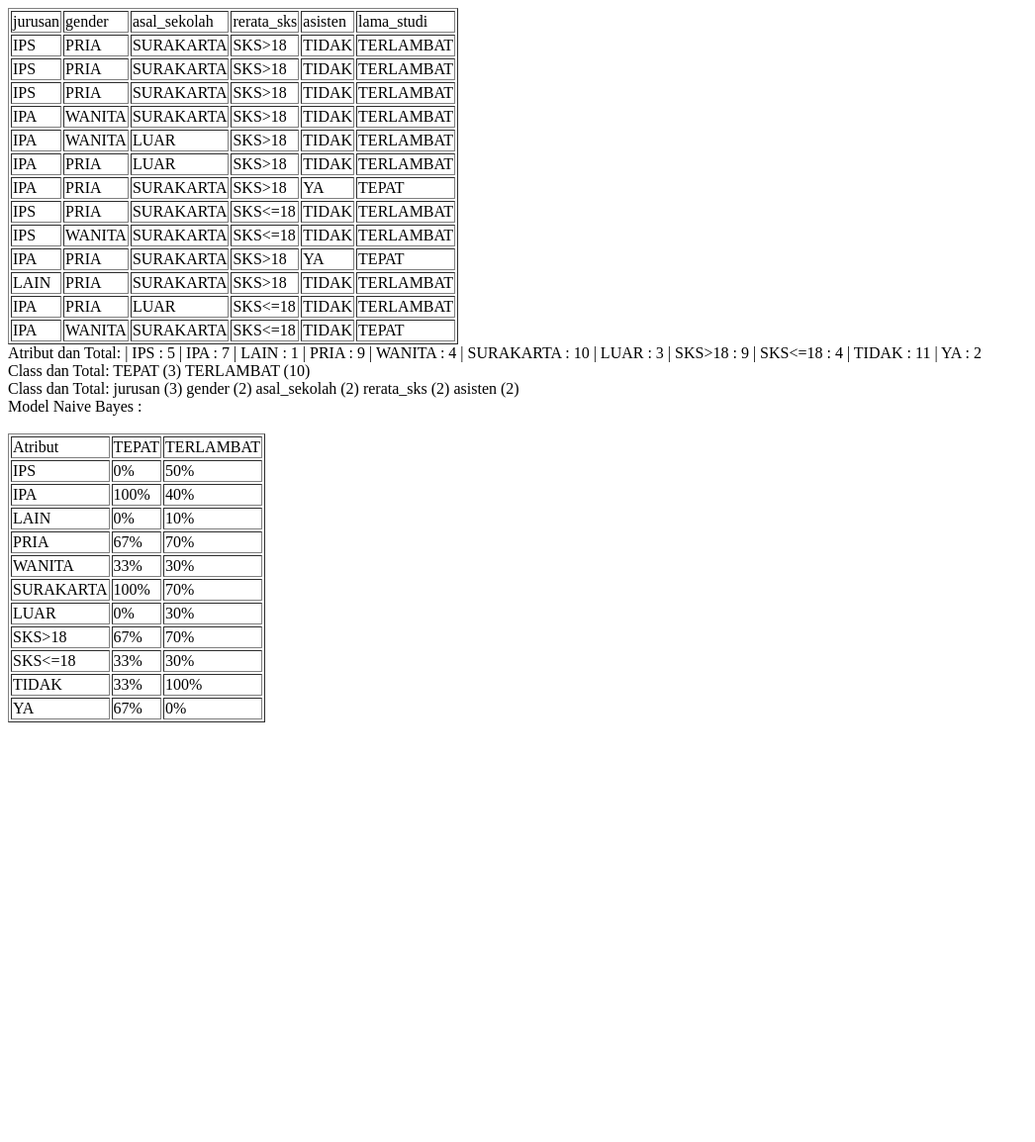
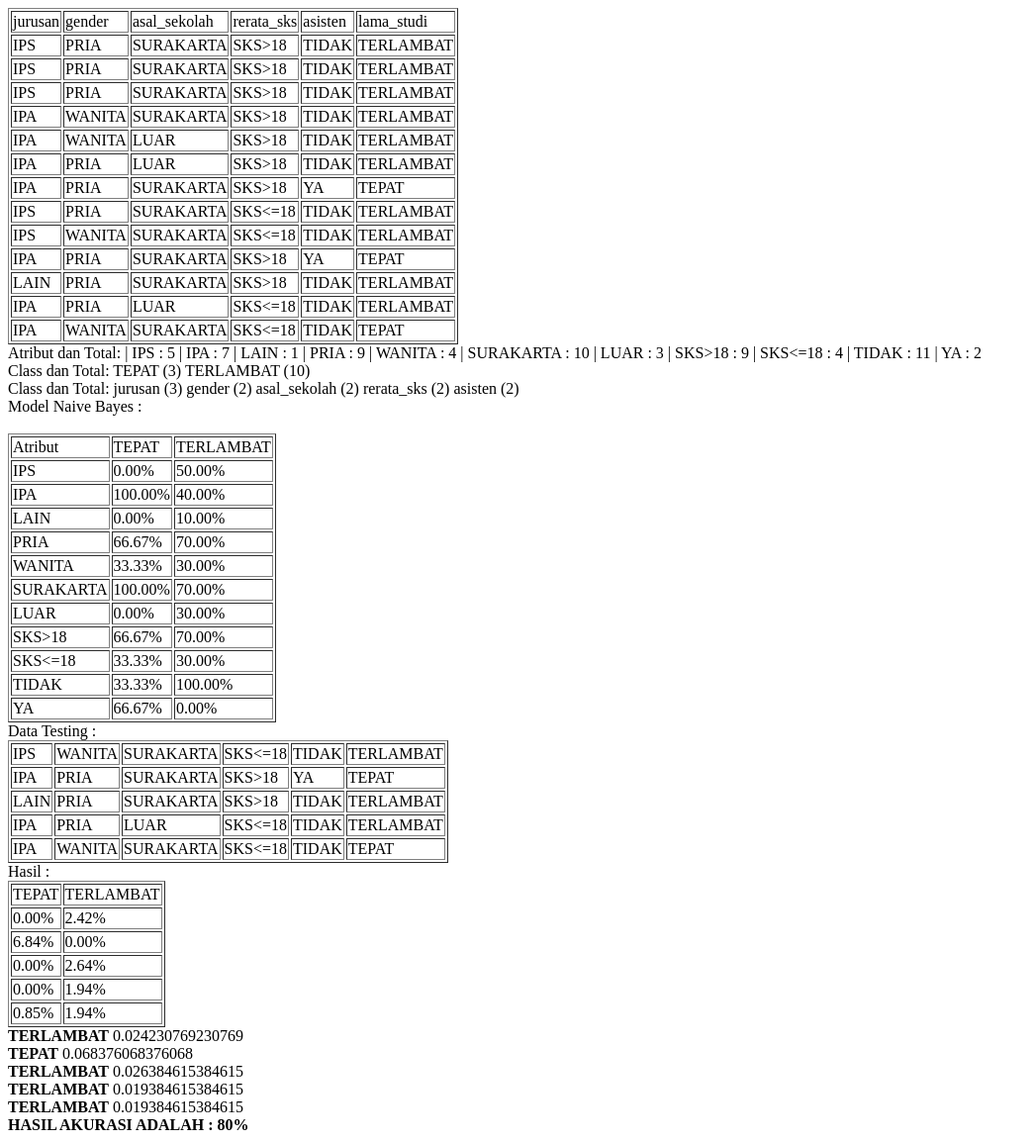
Before and after one commit to igstbagusdharmaputra/Naive-Bayes-Sederhana, a PHP site: page /NaiveBayes.php in a window 1280 px wide. Shown: the whole page at 99% size, without its empty margins (0-1046 px from the left). Before the commit the page ends 730 px from the top, so only its background shows below. Run offline with PHP 8.4, Linux system fonts and the light colour scheme.

Commit message:
finish dulu

```diff
--- a/NaiveBayes.php
+++ b/NaiveBayes.php
@@ -13,6 +13,10 @@ class NaiveBayes{
     public $jum_atribut; // jumlah atribut setiap class
     public $total_data_atribut;
     public $mean;
+    public $data_test;
+    public $total_record_data_test;
+    public $mean_data_test;
+    public $class_prediction;
     public function __constructor(){
 
     }
@@ -62,7 +66,6 @@ class NaiveBayes{
                 }
             }
         }
-
     }
     public function getAtribut(){
         $this->atribut = array();
@@ -105,9 +108,7 @@ class NaiveBayes{
         foreach ($this->save_atribut as $key => $value) {
             echo " | ".$value." : ".$this->total_data_atribut[$key];
         }
-
         echo "<br>";
-
         for($i=0;$i<$this->total_atribut-1;$i++){
             $count =0;
             for($j=0;$j<$cek;$j++){
@@ -151,7 +152,7 @@ class NaiveBayes{
                     $total=0;
                     for($count=1;$count<=$this->total_record-1;$count++){
                         if($this->save_atribut[$j]== $this->data_train[$count][$i] && $this->kelas[$k] ==  $this->data_train[$count][$this->total_atribut-1]){
-                            $this->mean[$j][$k] = ++$total/$this->kelas_data[$k]*100;
+                            $this->mean[$j][$k] = ++$total/$this->kelas_data[$k];
                         }
                     }
                 }
@@ -165,17 +166,147 @@ class NaiveBayes{
             echo "<td>".$value."</td>";
         }
         echo "</tr>";
-
         for($j=0;$j<count($this->save_atribut);$j++){
             echo "<tr>";
             echo "<td>".$this->save_atribut[$j]."</td>";
             for($i=0;$i<$this->jum_kelas;$i++){
-                echo "<td>".number_format($this->mean[$j][$i])."%"."</td>";
+                echo "<td>".number_format($this->mean[$j][$i]*100,'2','.','')."%"."</td>";
             }
             echo "</tr>";
         }
         echo "</table>";
-        // for($k=0;$k<$this->jum_kelas;$k++){
+    }
+    public function getTest(){
+        $this->total_record_data_test = 0;
+        $nama_file = "test.txt";
+        $data = fopen($nama_file,"r");
+        $file = fread($data,filesize($nama_file));
+        $data_file = explode(PHP_EOL,$file);
+        foreach ($data_file as $value) {
+            $this->data_test[] = explode(",",$value);
+            $this->total_record_data_test++;
+        }
+        echo "Data Testing : "."<br>";
+        echo "<table border=\"1\">";
+        foreach($this->data_test as $value){
+        echo "<tr>";
+           foreach ($value as $key){
+                echo "<td>".$key."</td>";
+           }
+        echo "</tr>";
+        }
+        echo "</table>";
+        $counter=0;
+        $total_r=$this->total_record-1;
+        for($i=0;$i<$this->total_record_data_test;$i++){
+            for($j=0;$j<$this->jum_kelas;$j++){
+                $total=1;
+                for($k=0;$k<$this->total_atribut-1;$k++){
+                    for($l=0;$l<count($this->save_atribut);$l++){
+                        if($this->data_test[$i][$k] == $this->save_atribut[$l]){
+                            $total*=$this->mean[$l][$j];
+                            $temp = $this->kelas_data[$j]/$total_r;
+                            $this->mean_data_test[$i][$j]=$total*$temp;
+                        }
+                    }
+                }
+            }
+        }
+    }
+    public function print_test(){
+        echo "Hasil : "."<br>";
+        echo "<table border=\"1\">";
+        echo "<tr>";
+       foreach ($this->kelas as $key => $value) {
+            echo "<td>".$value."</td>";
+        }
+        echo "</tr>";
+        for($i=0;$i<$this->total_record_data_test;$i++){
+            echo "<tr>";
+            for($j=0;$j<$this->jum_kelas;$j++){
+                echo "<td>".number_format($this->mean_data_test[$i][$j]*100,'2','.','')."%"."</td>";
+            }
+            echo "</tr>";
+        }
+        echo "</table>";
+        $save_class_prediction = array();
+        for($i=0;$i<$this->total_record_data_test;$i++){
+            $cek = 0;
+            $max =  $this->mean_data_test[$i][0];
+            for($j=0;$j<$this->jum_kelas;$j++){
+                if($this->mean_data_test[$i][$j]>$max){
+                    $max = $this->mean_data_test[$i][$j];
+                    $cek++;
+                }
+            }
+            $save_class_prediction[$i] = $this->kelas[$cek];
+            $this->class_prediction[$i] = $max;
+        }
+       for($i=0;$i<$this->total_record_data_test;$i++){
+           echo "<b>".$save_class_prediction[$i]."</b>". " ".$this->class_prediction[$i]."<br>";
+       }
+       $count=0;
+       $cek = array(array());
+       $visit = array();
+       for($i=0;$i<$this->total_record_data_test;$i++){
+        $visit[$i]=0;
+        for($j=0;$j<$this->jum_kelas;$j++){
+            $cek[$i][$j]=1;
+            if($j==0){
+                $simpan[$i][$j] = $this->data_test[$i][5];
+            }
+            else{
+                $simpan[$i][$j] = $save_class_prediction[$i];
+            }
+        }
+       }
+        $temp = $simpan[0][0];
+        for($i=0;$i<$this->total_record_data_test;$i++){
+            for($j=0;$j<$this->jum_kelas;$j++){
+                if($simpan[$i][$j]!=$temp){
+                    $cek[$i][$j]=0;
+                }
+            }
+        }
+        for($i=0;$i<$this->jum_kelas;$i++){
+            $total=0;
+            for($j=0;$j<$this->total_record_data_test;$j++){
+                $counter=0;
+                for($k=0;$k<$this->jum_kelas;$k++){
+                    if($cek[$j][$k]!=$i){
+                        $counter++;
+                    }
+                }
+                if($counter==2){
+                    $visit[$j]=1;
+                    $simpan[$j][$counter]=++$total;
+                }
+
+            }
+        }
+        for($i=0;$i<$this->total_record_data_test;$i++){
+            if($visit[$i] == 0){
+                $count++;
+            }
+        }
+        $nilai = array();
+        for($j=0;$j<$this->total_record_data_test;$j++){
+            $max = 999;
+            if($visit[$j]==1 && $this->kelas[0] == $simpan[$j][0] && $max > $simpan[$j][2]){
+                $nilai[0] = $simpan[$j][2];
+                $max = $nilai[0];
+            }
+        }
+        for($j=0;$j<$this->total_record_data_test;$j++){
+            $max = 999;
+            if($visit[$j]==1 && $this->kelas[1] == $simpan[$j][0] && $max > $simpan[$j][2]){
+                $nilai[1] = $simpan[$j][2];
+                $max = $nilai[1];
+            }
+        }
+        $hasil = $nilai[0]+$nilai[1];
+        $avg = $hasil/($hasil+$count);
+        echo "<b>HASIL AKURASI ADALAH : <b>".($avg*100)."%";
     }
 }
 $nb = new NaiveBayes();
@@ -184,6 +315,7 @@ $nb->getKelas();
 $nb->getAtribut();
 $nb->getFirst();
 $nb->hitung();
+$nb->getTest();
+$nb->print_test();
 $conn = new Connection;
-
 ?>
--- a/test.txt
+++ b/test.txt
@@ -1,2 +1,5 @@
-5.1,3.5,1.4,0.2,Iris-setosa;
-4.8,3.0,1.4,0.1,Iris-setosa;
+IPS,WANITA,SURAKARTA,SKS<=18,TIDAK,TERLAMBAT
+IPA,PRIA,SURAKARTA,SKS>18,YA,TEPAT
+LAIN,PRIA,SURAKARTA,SKS>18,TIDAK,TERLAMBAT
+IPA,PRIA,LUAR,SKS<=18,TIDAK,TERLAMBAT
+IPA,WANITA,SURAKARTA,SKS<=18,TIDAK,TEPAT
```
